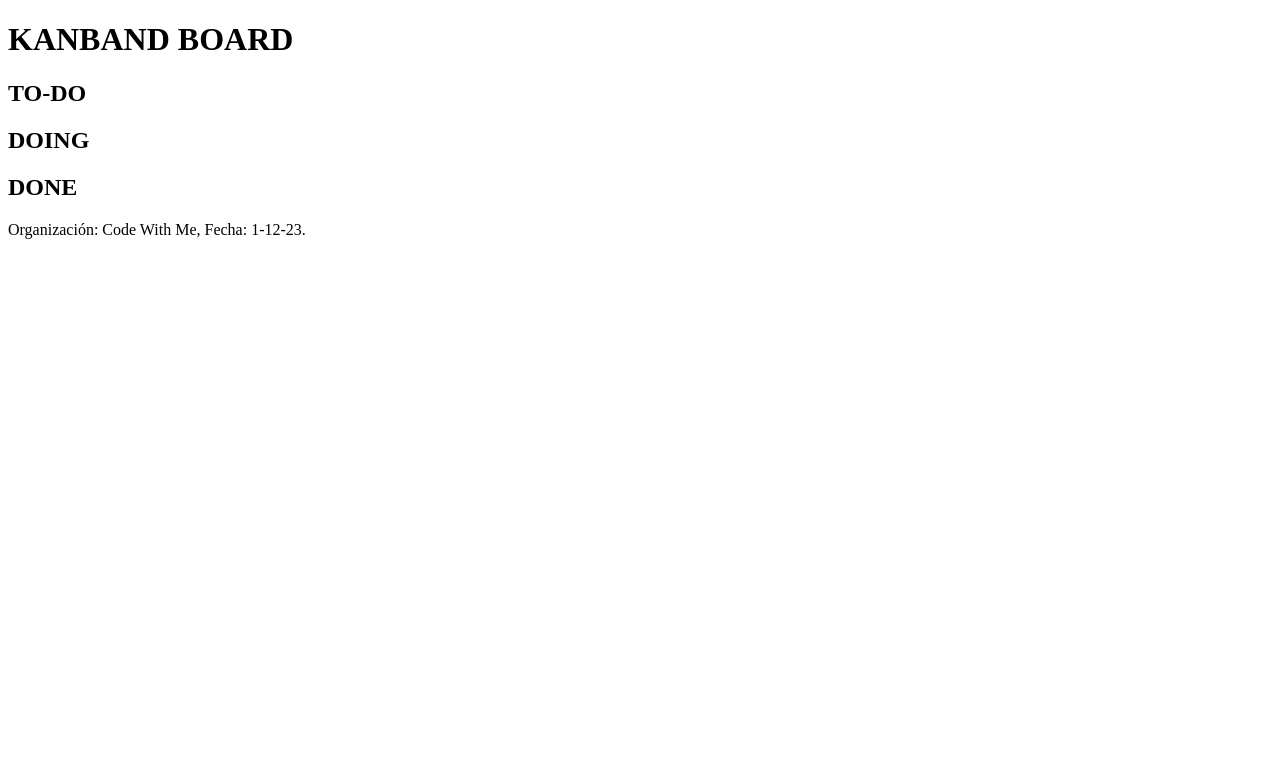
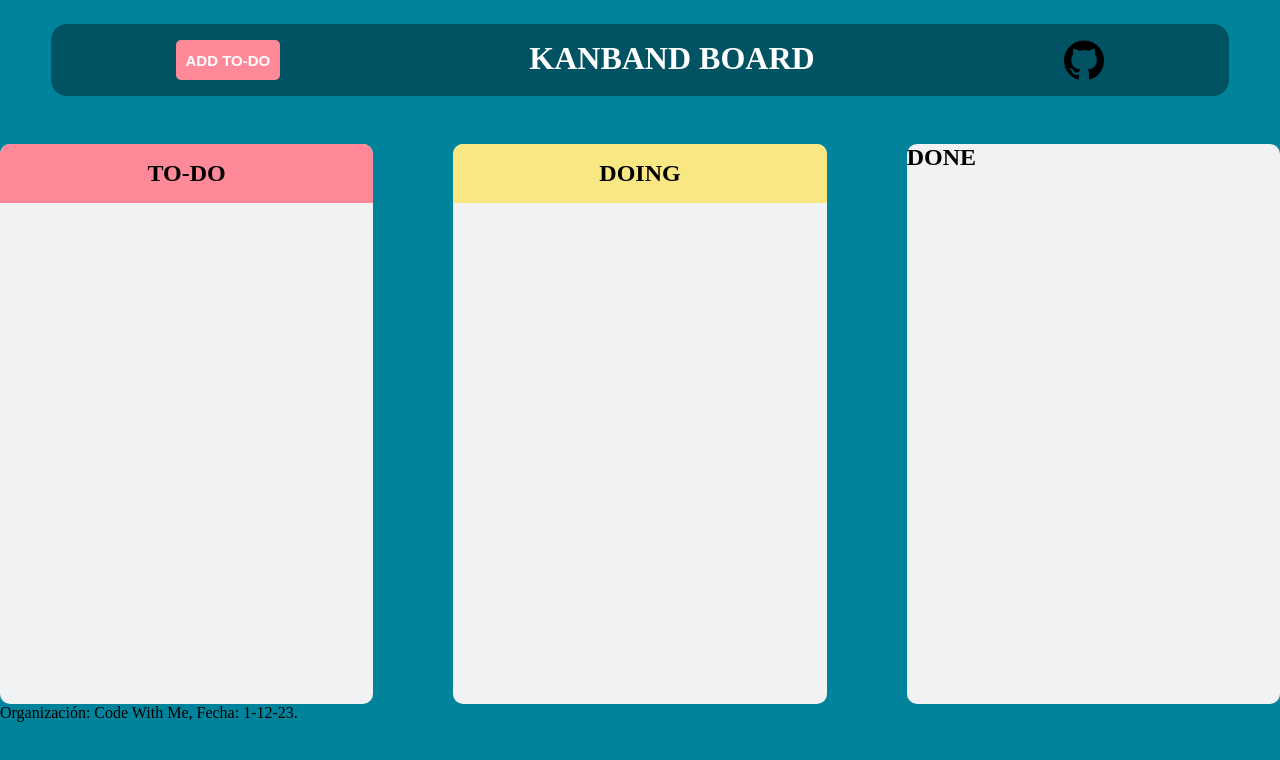
Before and after one commit to code-with-me-project/Codewithme, a plain HTML site: page index.html in a window 1280 px wide. Drawn offline with Linux system fonts and the light colour scheme.

Commit message:
Se agregaron estilos a la section-A, section-B section-C

```diff
--- a/index.html
+++ b/index.html
@@ -3,23 +3,28 @@
 <head>
     <meta charset="UTF-8">
     <meta name="viewport" content="width=device-width, initial-scale=1.0">
-    <title>>KANBAND BOARD</title>
+    <title>KANBAND BOARD</title>
+    <link rel="stylesheet" href="style.css">
 </head>
 <body>
 
     <header>
-        <h1>KANBAND BOARD</h1>
+        <div>
+            <button>ADD TO-DO</button>
+            <h1>KANBAND BOARD</h1>
+            <img src="/IMG/miau.png" alt="">
+        </div>
     </header>
 
     <main>
-        <div id="to-do" class="main">
-            <h2>TO-DO</h2>
+        <div id="to-do" class="box">
+            <h2 class="to">TO-DO</h2>
         </div>
-        <div id="doing" class="main">
-            <h2>DOING</h2>
+        <div id="doing" class="box">
+            <h2 class="do">DOING</h2>
         </div>
-        <div id="done" class="main">
-            <h2>DONE</h2>
+        <div id="done" class="box">
+            <h2 class="finish">DONE</h2>
         </div>
     </main>
 
--- /dev/null
+++ b/style.css
@@ -0,0 +1,72 @@
+*{
+    margin: 0;
+    padding: 0;
+    box-sizing: border-box;
+}
+body{
+    background-color: #00839B;
+}
+
+header{
+    display: flex;
+    justify-content: center;
+
+}
+header div{
+    display: flex;
+    justify-content: space-around;
+    color: #fff;
+    margin-top: 1.5rem;
+    padding-top: 1rem;
+    padding-bottom: 1rem;
+    border-radius: 1rem;
+    width: 92%;
+    background-color: #0000005e;
+}
+header button{
+    padding: .6rem;
+    font-size: 15px;
+    font-weight: bold;
+    border: none;
+    border-radius: 5px;
+    background-color: #FF8999;
+    color: #fff;
+    transition: all 0.2s ease-in-out;
+
+}
+button:hover {
+    transform: translateY(2px);
+  }
+header img{
+    width: 40px;
+}
+main{
+    width: 100%;
+    display: flex;
+    gap: 5rem;
+    justify-content: center;
+}
+.box{
+    margin-top: 3rem;
+    background-color: #F1F2F4;
+    width: 26rem;
+    height: 35rem;
+    border-radius: 10px;
+
+}
+.box .to{
+    padding-top: 1rem;
+    padding-bottom: 1rem;
+    background-color: #FF8999;
+    text-align: center;
+    border-radius:10px 10px 0 0;
+
+}
+.box .do{
+    background-color: #F9E783;
+    text-align: center;
+    border-radius:10px 10px 0 0;
+    padding-top: 1rem;
+    padding-bottom: 1rem;
+
+}
```
Also changed, not shown: IMG/miau.png (added).
